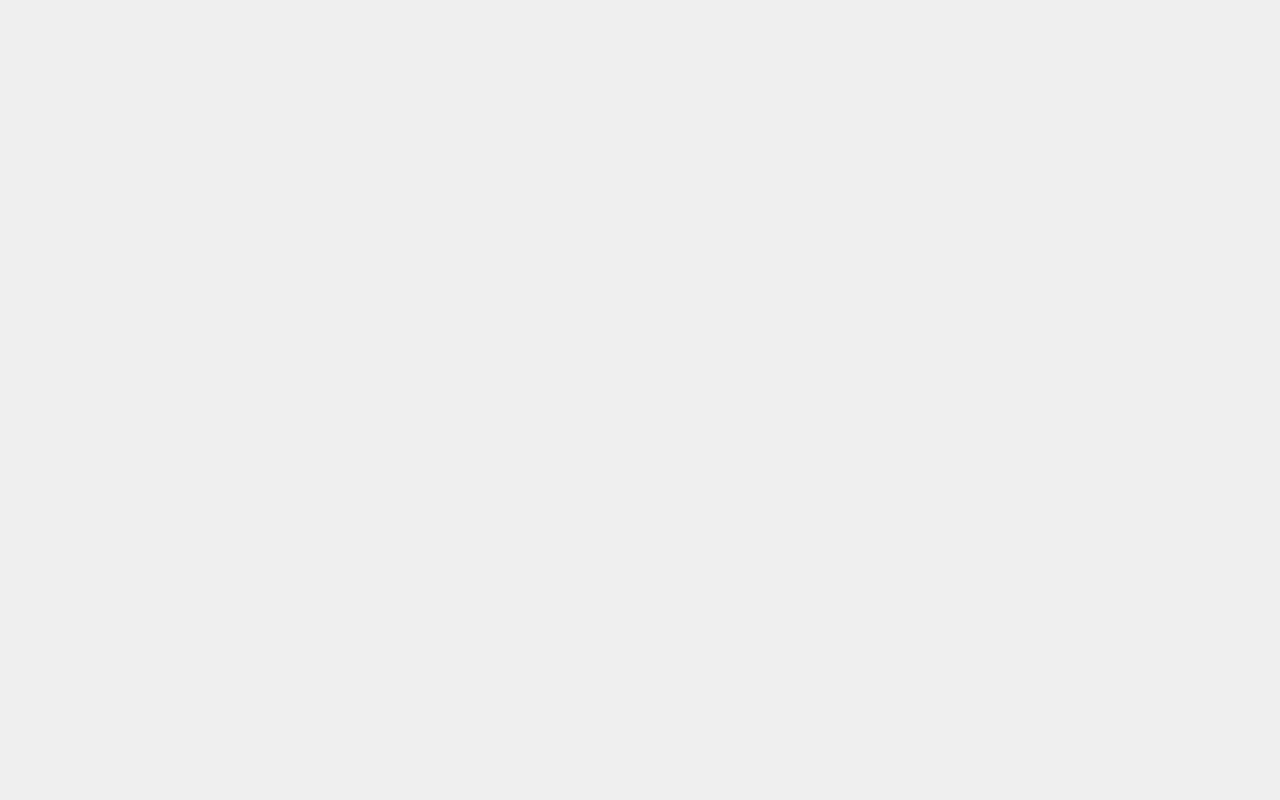
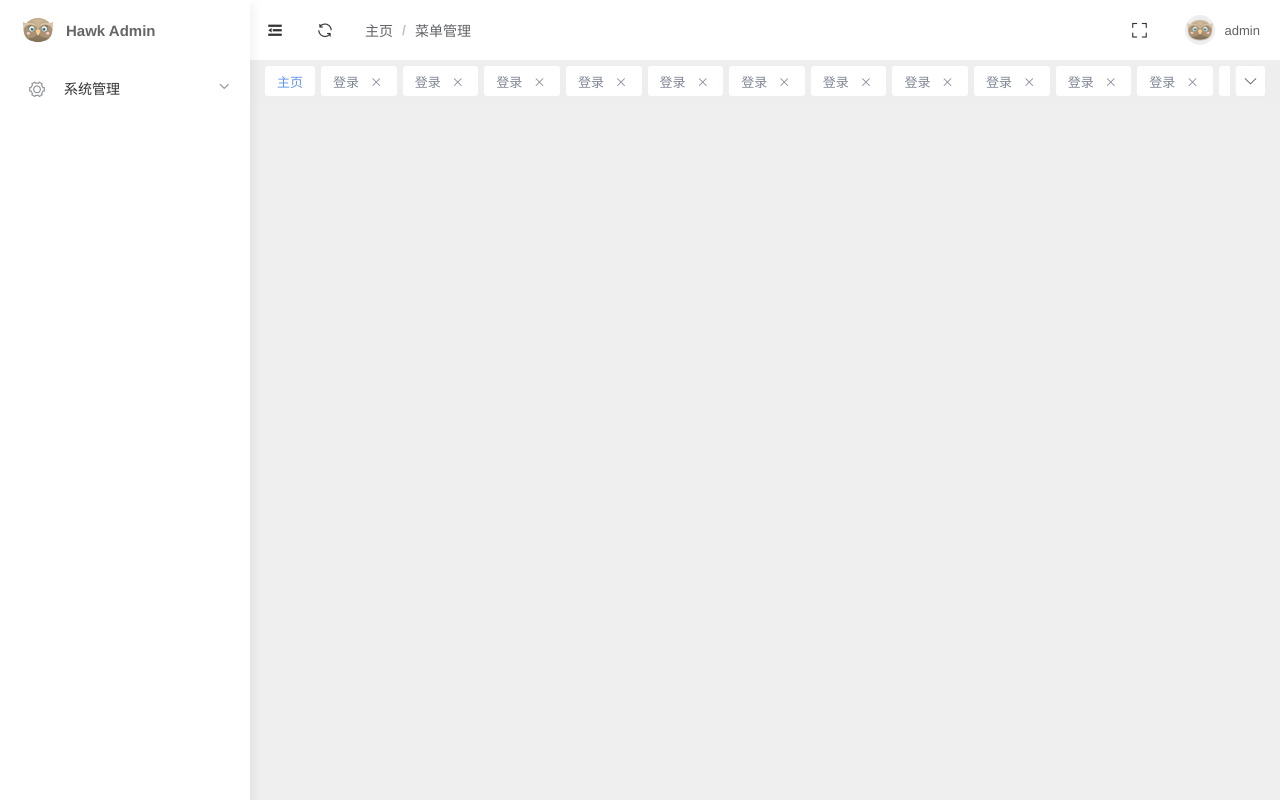
Before and after one commit to blinkJun/hawk-admin, a Vue app: page /system/menu in a window 1280 px wide. Before the commit this address had no page. Built offline with nearby package versions, Linux system fonts and the light colour scheme.

Commit message:
系统管理菜单

```diff
--- a/src/components/MenuLeft.vue
+++ b/src/components/MenuLeft.vue
@@ -13,35 +13,21 @@
             :default-active="focusSideMenuPath"
             :default-openeds="focusSideOpenMenuList"
         >
-            <el-submenu index="1">
+            <el-submenu
+                v-for="menu in menus"
+                :index="menu.path"
+            >
                 <template #title>
-                    <i class="el-icon-location"></i>
-                    <span>导航一</span>
+                    <i :class="[menu.icon]"></i>
+                    <span>{{menu.name}}</span>
                 </template>
-                <!-- <el-menu-item-group>
-                    <template #title>分组一</template>
-                    <el-menu-item index="1-1">选项1</el-menu-item>
-                    <el-menu-item index="1-2">选项2</el-menu-item>
-                </el-menu-item-group>
-                <el-menu-item-group title="分组2">
-                    <el-menu-item index="1-3">选项3</el-menu-item>
-                </el-menu-item-group> -->
-                <el-menu-item index="1-4-1"><span>导航一</span></el-menu-item>
-                <el-menu-item index="1-4-2"><span>导航一</span></el-menu-item>
-                <el-menu-item index="1-4-3"><span>导航一</span></el-menu-item>
+                <el-menu-item
+                    v-for="subMenu in menu.routes"
+                    :index="subMenu.path"
+                >
+                    <span>{{subMenu.meta.title}}</span>
+                </el-menu-item>
             </el-submenu>
-            <el-menu-item index="/login"  >
-                <i class="el-icon-menu"></i>
-                <template #title>登录</template>
-            </el-menu-item>
-            <el-menu-item index="3" disabled>
-                <i class="el-icon-document"></i>
-                <template #title>导航三</template>
-            </el-menu-item>
-            <el-menu-item index="/">
-                <i class="el-icon-setting"></i>
-                <template #title>主页</template>
-            </el-menu-item>
         </el-menu>
     </div>
 </template>
@@ -61,6 +47,7 @@ export default defineComponent({
             focusSideMenuPath:'',
             focusSideOpenMenuList:[],
             collapse: computed(() => store.state.collapse),
+            menus:computed(()=>store.state.system.leftMenu)
         };
     },
 });
--- /dev/null
+++ b/src/routes/childrens/system.ts
@@ -0,0 +1,41 @@
+const admin = () => import('../../views/system/admin.vue');
+const menu = () => import('../../views/system/menu.vue');
+const role = () => import('../../views/system/role.vue');
+const department = () => import('../../views/system/department.vue');
+
+export const systemRouteConfig = {
+    name:'系统管理',
+    icon:'el-icon-setting',
+    path:'/system'
+}
+
+export const systemRoutes = [
+    {
+        path:'/system/admin',
+        component:admin,
+        meta:{
+            title:'管理员管理'
+        }
+    },
+    {
+        path:'/system/menu',
+        component:menu,
+        meta:{
+            title:'菜单管理'
+        }
+    },
+    {
+        path:'/system/role',
+        component:role,
+        meta:{
+            title:'角色管理'
+        }
+    },
+    {
+        path:'/system/department',
+        component:department,
+        meta:{
+            title:'部门管理'
+        }
+    }
+]
--- a/src/routes/index.ts
+++ b/src/routes/index.ts
@@ -4,6 +4,8 @@ import {Router,createRouter,createWebHistory} from 'vue-router'
 import Home from '../views/Home.vue'
 import Login from '../views/Login.vue'
 
+// menus
+import {systemRoutes} from './childrens/system'
 
 const router:Router = createRouter({
     history:createWebHistory(),
@@ -11,6 +13,9 @@ const router:Router = createRouter({
         {
             path:'/',
             component:Home,
+            children:[
+                ...systemRoutes
+            ],
             meta:{
                 title:'主页'
             }
--- a/src/store/index.ts
+++ b/src/store/index.ts
@@ -1,18 +1,28 @@
 import { createStore,Store,useStore as baseUseStore } from 'vuex'
 import {InjectionKey} from 'vue'
 
-export interface State {
+// modules
+import {system,SystemState} from './menu';
+
+export interface State{
     collapse:boolean
 }
 
+export interface AllState extends State {
+    system:SystemState
+}
+
 // define injection key
-export const key: InjectionKey<Store<State>> = Symbol()
+export const key: InjectionKey<Store<AllState>> = Symbol()
 
 const store = createStore<State>({
     state(){
         return {
             collapse:false
         }
+    },
+    modules:{
+        system
     },
     mutations:{
         setCollapseState(state:State,collapse:boolean){
@@ -22,7 +32,7 @@ const store = createStore<State>({
 })
 
 export const useStore = ()=>{
-    return baseUseStore(key)
+    return baseUseStore<AllState>(key)
 }
 
 export default store
--- /dev/null
+++ b/src/store/menu.ts
@@ -0,0 +1,18 @@
+import {Module} from 'vuex'
+import {State} from './index'
+import {systemRouteConfig,systemRoutes} from '../routes/childrens/system'
+
+export interface SystemState {
+    leftMenu:any[]
+}
+
+export const system:Module<SystemState,State> = {
+    state:()=>({
+        leftMenu:[
+            {
+                ...systemRouteConfig,
+                routes:systemRoutes
+            }
+        ]
+    })
+}
--- a/src/views/Login.vue
+++ b/src/views/Login.vue
@@ -103,7 +103,7 @@ export default defineComponent ({
     height: 100vh;
 }
 .blur-box{
-    width:67%;
+    width:50%;
     min-width:360px;
     height:100%;
     overflow: hidden;
--- /dev/null
+++ b/src/views/system/admin.vue
@@ -0,0 +1,3 @@
+<template>
+    <div>123</div>
+</template>
--- /dev/null
+++ b/src/views/system/department.vue
@@ -0,0 +1,3 @@
+<template>
+    <div></div>
+</template>
--- /dev/null
+++ b/src/views/system/menu.vue
@@ -0,0 +1,3 @@
+<template>
+    <div></div>
+</template>
--- /dev/null
+++ b/src/views/system/role.vue
@@ -0,0 +1,3 @@
+<template>
+    <div></div>
+</template>
```
